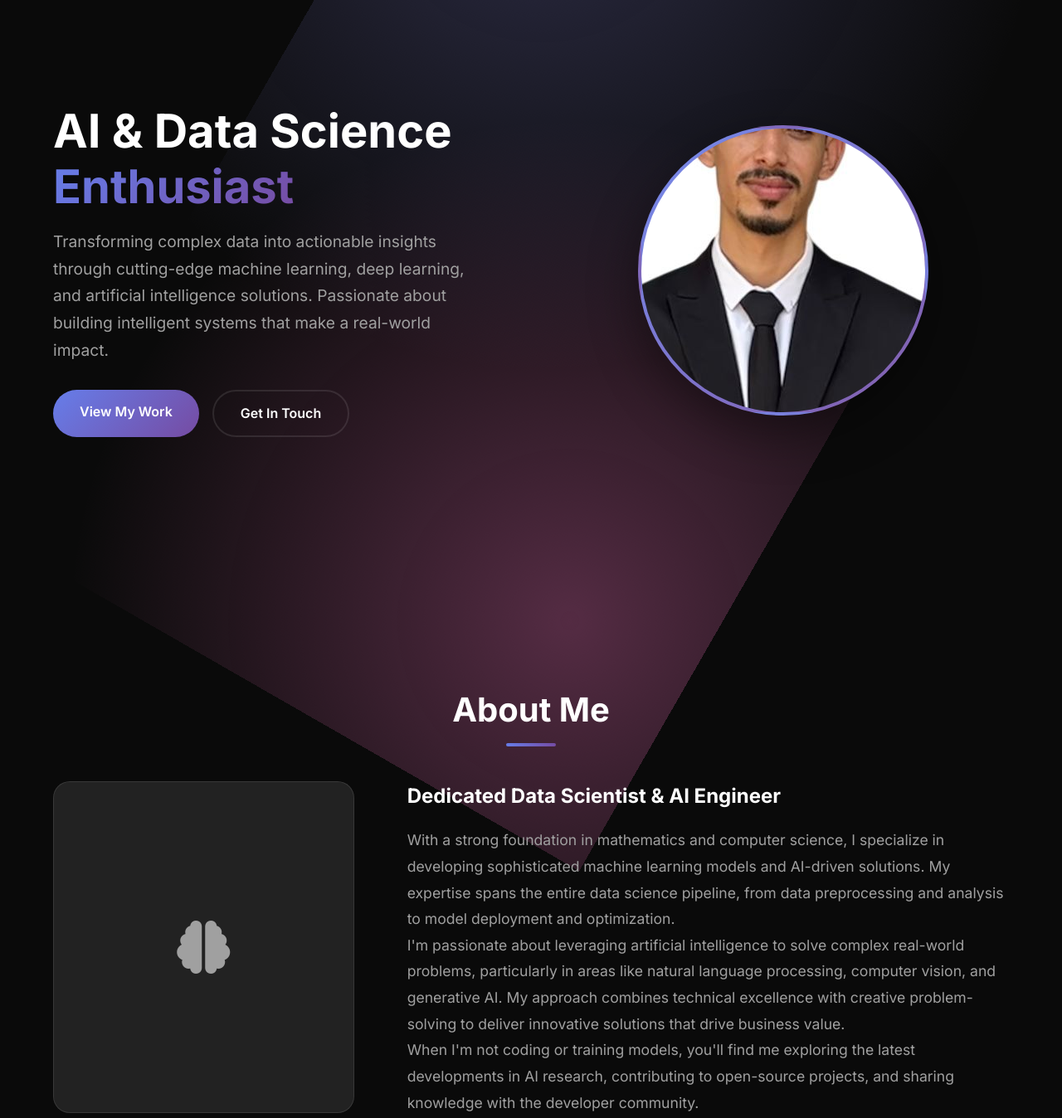
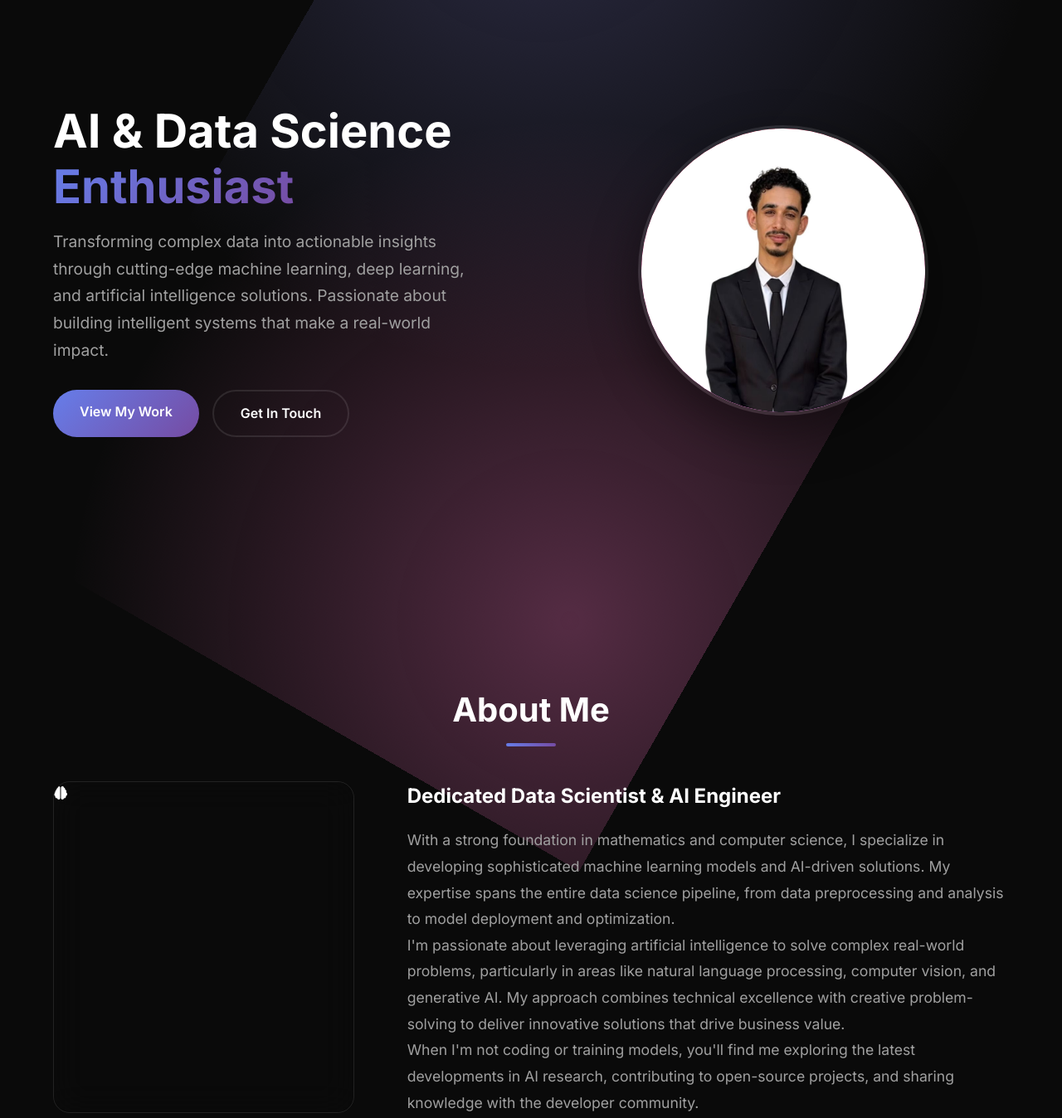
Before and after one commit to theoneandtheonlytaghyan/taghyan.github.io, a plain HTML site: page index.html in a window 1280 px wide. Shown: the part 74-1422 px from the top of the page at 83% size. Drawn offline with Linux system fonts and the light colour scheme.

Commit message:
Update style.css

```diff
--- a/style.css
+++ b/style.css
@@ -198,12 +198,6 @@ nav {
   width: 100%;
   height: 100%;
   border-radius: 50%;
-  background: var(--primary-gradient);
-  display: flex;
-  align-items: center;
-  justify-content: center;
-  font-size: 8rem;
-  color: white;
   position: relative;
   overflow: hidden;
   border: 4px solid rgba(255, 255, 255, 0.1);
@@ -221,6 +215,13 @@ nav {
   border-radius: 50%;
   z-index: -1;
   animation: rotate 4s linear infinite;
+}
+
+.profile-image img {
+  width: 100%;
+  height: 100%;
+  object-fit: cover; /* ensures image fits the container */
+  border-radius: 50%;
 }
 
 @keyframes rotate {
@@ -266,15 +267,17 @@ section {
 .about-image {
   width: 100%;
   height: 400px;
-  background: var(--glass-bg);
   border-radius: 20px;
+  overflow: hidden;
+  border: 1px solid var(--border-color);
   backdrop-filter: blur(20px);
-  border: 1px solid var(--border-color);
-  display: flex;
-  align-items: center;
-  justify-content: center;
-  font-size: 4rem;
-  color: var(--text-secondary);
+}
+
+.about-image img {
+  width: 100%;
+  height: 100%;
+  object-fit: cover;
+  border-radius: inherit;
 }
 
 .about-text {
@@ -357,6 +360,14 @@ section {
   transition: all 0.3s ease;
   position: relative;
   overflow: hidden;
+}
+
+.project-card img {
+  width: 100%;
+  height: 200px;
+  object-fit: cover;
+  border-radius: 15px;
+  margin-bottom: 1rem;
 }
 
 .project-card::before {
```
